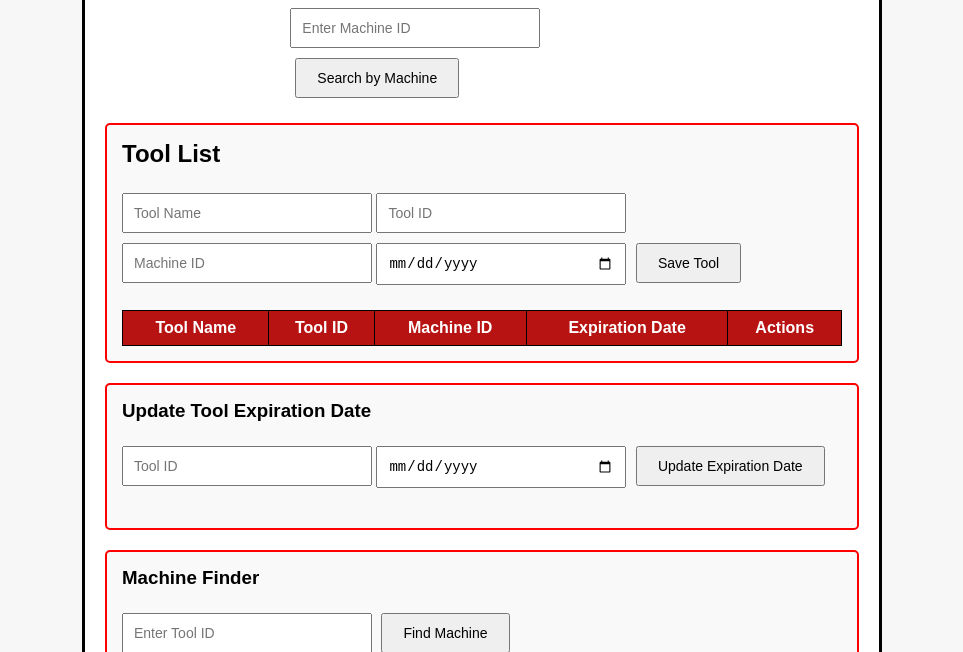
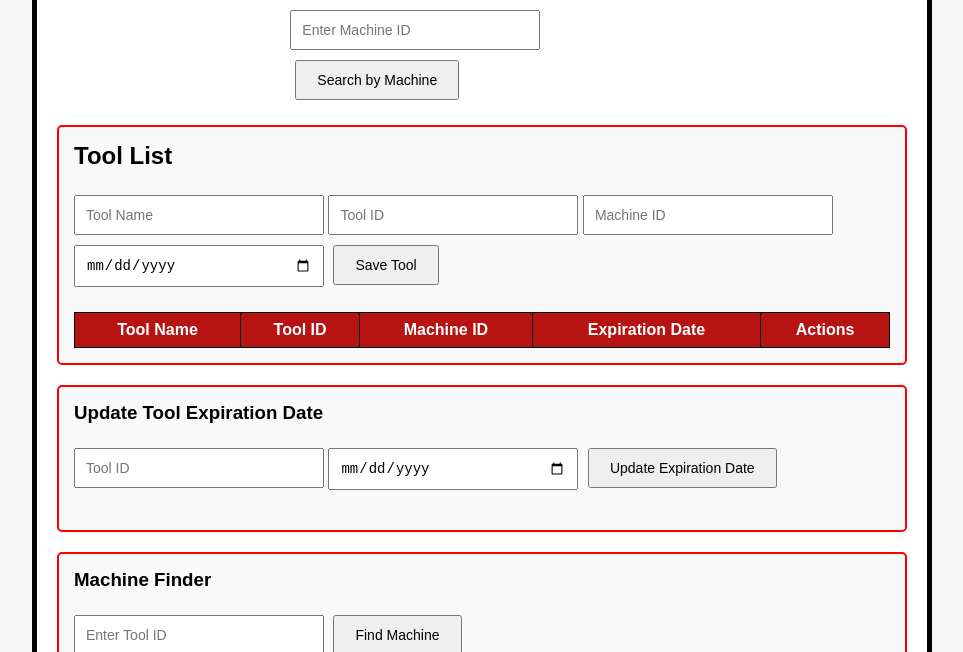
Before and after one commit to jps21red/toolsyncred.com, a website: page tools.html in a window 1280 px wide. Shown: the part 148-800 px from the top of the page, without its empty margins (158-1121 px from the left). Drawn offline with Linux system fonts and the light colour scheme; no server answers.

Commit message:
Update tools.html

```diff
--- a/tools.html
+++ b/tools.html
@@ -40,13 +40,13 @@
         }
 
         .page-container {
-            width: 800px;
+            width: 900px;
             margin: 50px auto; /* Add space at the top */
             height: 1000px; /* Adjust this to bring the bottom up */
             display: flex;
             flex-direction: column;
             align-items: center;
-            border: 3px solid black;
+            border: 5px solid black;
             background-color: white;
             padding: 20px;
             box-sizing: border-box;
```
